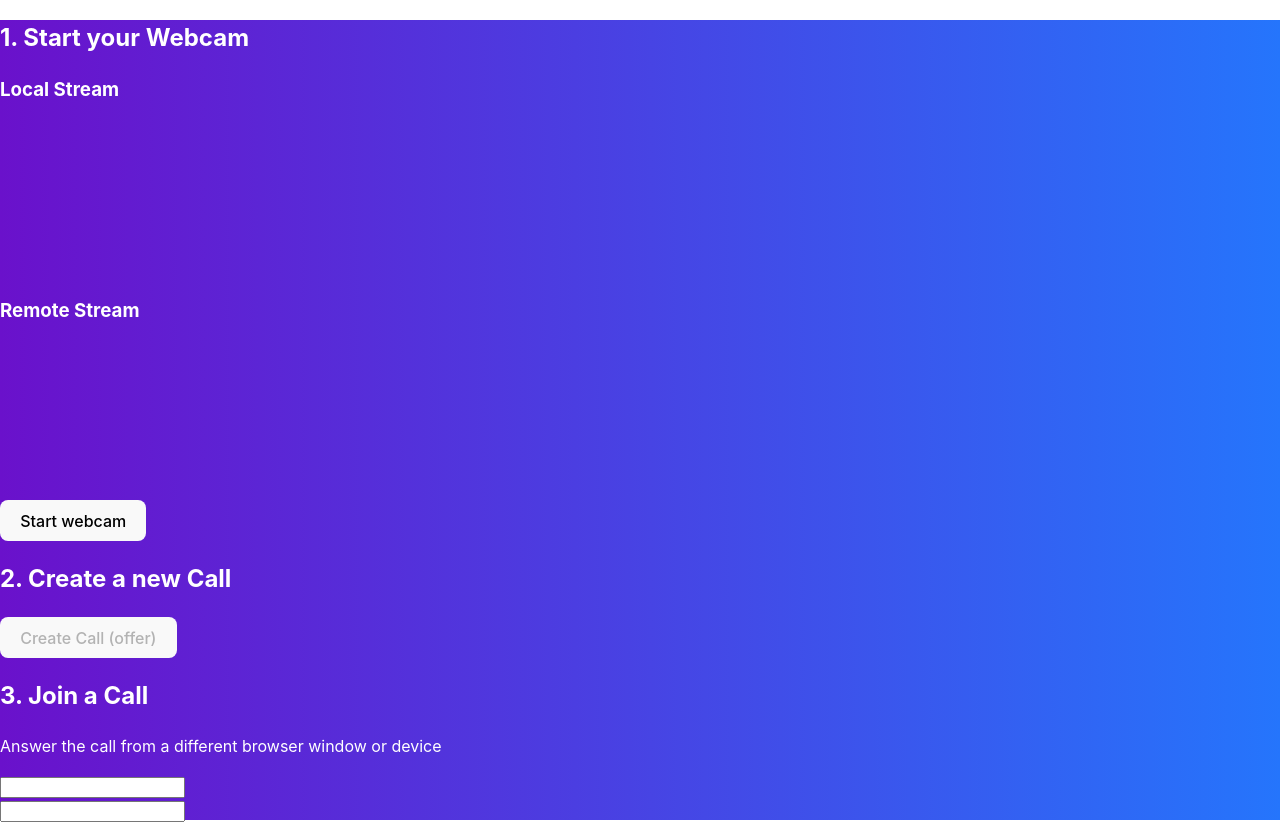
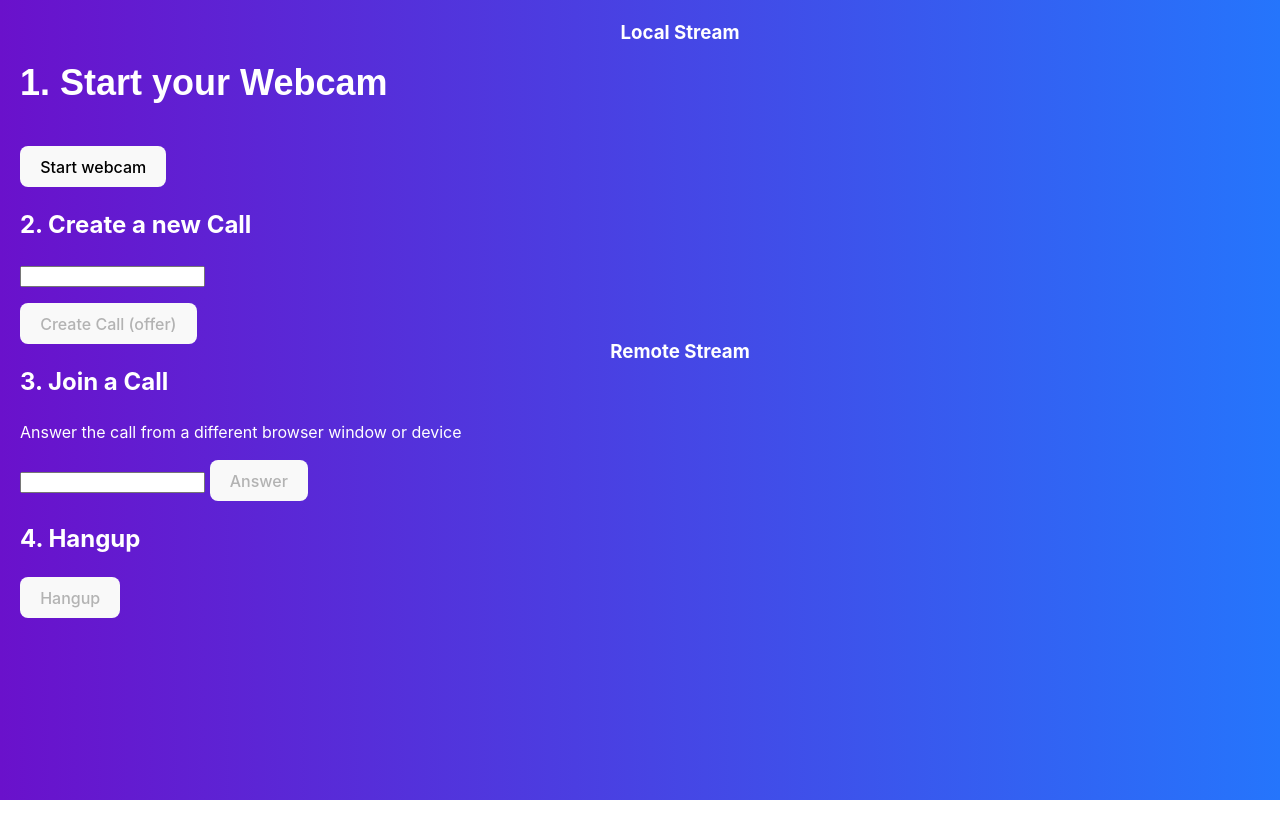
Before and after one commit to Rigzin00/anoCon-backend, a website built with Vite: page index.html in a window 1280 px wide. Shown: the top 826 px of the page. After the commit the page ends 800 px from the top, so only its background shows below. Built offline with nearby package versions, Linux system fonts and the light colour scheme; some packages are replaced by stand-ins of ours.

Commit message:
Update index.html

```diff
--- a/index.html
+++ b/index.html
@@ -7,35 +7,94 @@
     <title>WebRTC Demo</title>
   </head>
   <body>
-    <h2>1. Start your Webcam</h2>
-    <div class="videos">
-      <span>
-        <h3>Local Stream</h3>
-        <video id="webcamVideo" autoplay playsinline></video>
-      </span>
-      <span>
-        <h3>Remote Stream</h3>
-        <video id="remoteVideo" autoplay playsinline></video>
-      </span>
+    <div
+    style="display: flex;
+    flex-direction: row;"
+    >
 
+      <!-- left div -->
+      <div class="left">
+
+        <div class="video1">
+          <p class="p1">1. Start your Webcam</p>
+        </div>
+
+
+        <button id="webcamButton">
+          Start webcam
+        </button>
+
+        <h2>
+        2. Create a new Call
+      </h2>
+
+      <p><input id="nameInput"></p>
+
+      <button id="callButton" disabled>
+        Create Call (offer)
+      </button>
+
+      <h2>
+        3. Join a Call
+      </h2>
+
+      <p>Answer the call from a different browser window or device</p>
+
+      <input id="callInput">
+      <button id="answerButton" disabled>
+        Answer
+      </button>
+
+      <h2>
+        4. Hangup
+      </h2>
+
+      <button id="hangupButton" disabled>
+        Hangup
+      </button>
 
     </div>
 
-    <button id="webcamButton">Start webcam</button>
-    <h2>2. Create a new Call</h2>
-    <button id="callButton" disabled>Create Call (offer)</button>
 
-    <h2>3. Join a Call</h2>
-    <p>Answer the call from a different browser window or device</p>
-    <p><input id="nameInput">
-    <br>
-    <input id="callInput"></p>
-    <button id="answerButton" disabled>Answer</button>
+  	<!--right div  -->
+      <div class="videos"
+      style="display: flex;
+      flex-direction: column;">
 
-    <h2>4. Hangup</h2>
+          <div class="local_stream"
+          style="display: flex;
+          justify-content:center ;
+          text-align: center;
+          width: auto;
+          flex: 1;
+          ">
+            <h3>Local Stream</h3>
+          </div>
 
-    <button id="hangupButton" disabled>Hangup</button>
+          <div class="localv">
+            <video id="webcamVideo" autoplay playsinline></video>
+          </div>
 
+          <div style="display: flex;
+          justify-content:center ;
+          text-align: center;
+          width: auto;
+          flex: 1;
+          ">
+            <h3>Remote Stream</h3>
+          </div>
+
+          <div>
+            <video id="remoteVideo" autoplay playsinline></video>
+          </div>
+
+      </div>
+
+
+
+
+
+  </div>
     <script type="module" src="/main.js"></script>
 
   </body>
```
